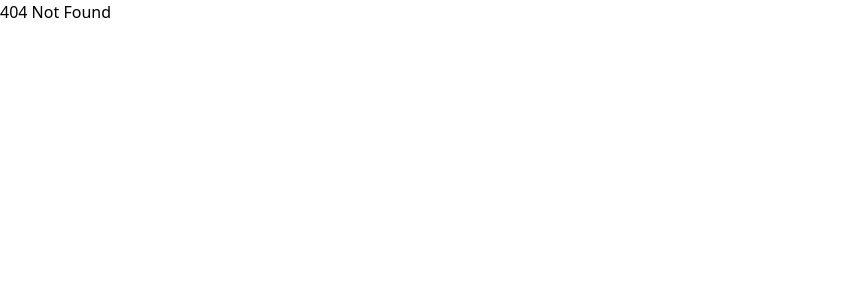
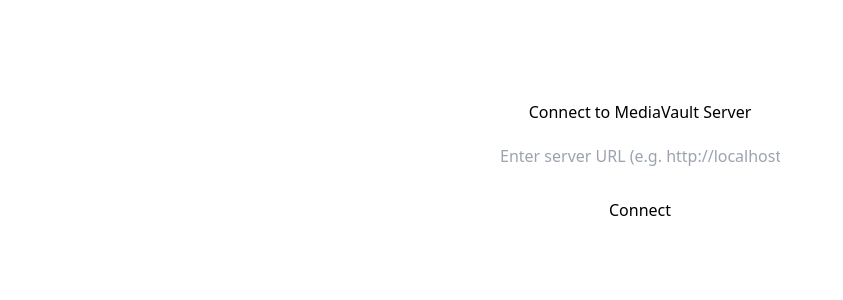
Before and after one commit to media-vault/mediavault-web, a React (Create React App) app: page /connect in a window 1280 px wide. Before the commit this address had no page. Shown: the top 300 px of the page, without its empty margins (0-843 px from the left). Built offline with nearby package versions, Linux system fonts and the light colour scheme.

Commit message:
mock out server connection logic and component

```diff
--- a/src/App.tsx
+++ b/src/App.tsx
@@ -1,5 +1,5 @@
 import React from 'react';
-import { BrowserRouter as Router, Routes, Route } from "react-router-dom";
+import { BrowserRouter as Router, Routes, Route, Navigate } from "react-router-dom";
 import HomePage from "./pages/HomePage";
 import RegisterPage from "./pages/RegisterPage";
 import LoginPage from "./pages/LoginPage";
@@ -8,13 +8,20 @@
 import AddMediaPage from "./pages/AddMediaPage";
 import StreamPage from "./pages/StreamPage";
 import ProtectedRoute from "./components/ProtectedRoute";
+import ConnectPage from "./pages/ConnectPage";
+
+import { isStandaloneClient } from './utils/env';
 
 function App() {
   return (
       <Router>
         <Routes>
             {/* Public Routes */}
-            <Route path="/" element={<HomePage />} />
+            <Route path="/" element={
+                isStandaloneClient() ? <Navigate to="/connect" replace /> : <HomePage />
+            } />
+
+            <Route path="/connect" element={<ConnectPage />} />
             <Route path="/register" element={<RegisterPage />} />
             <Route path="/login" element={<LoginPage />} />
 
--- /dev/null
+++ b/src/pages/ConnectPage.tsx
@@ -0,0 +1,32 @@
+import React, { useState } from 'react';
+
+function ConnectPage() {
+  const [serverUrl, setServerUrl] = useState('');
+
+  const handleConnect = () => {
+    // Save the server URL somewhere (global state, localStorage, etc.)
+    localStorage.setItem('mediavault_server_url', serverUrl);
+
+    // Redirect user to login page or homepage after setting server
+    window.location.href = "/login";  // or your desired flow
+  };
+
+  return (
+    <div style={{ textAlign: 'center', marginTop: '100px' }}>
+      <h1>Connect to MediaVault Server</h1>
+      <input
+        type="text"
+        placeholder="Enter server URL (e.g. http://localhost:8080)"
+        value={serverUrl}
+        onChange={(e) => setServerUrl(e.target.value)}
+        style={{ width: '300px', padding: '10px', margin: '10px' }}
+      />
+      <br />
+      <button onClick={handleConnect} style={{ padding: '10px 20px' }}>
+        Connect
+      </button>
+    </div>
+  );
+}
+
+export default ConnectPage;
--- /dev/null
+++ b/src/utils/env.ts
@@ -0,0 +1,3 @@
+export function isStandaloneClient(): boolean {
+    return window.location.port === "3000";
+}
```
